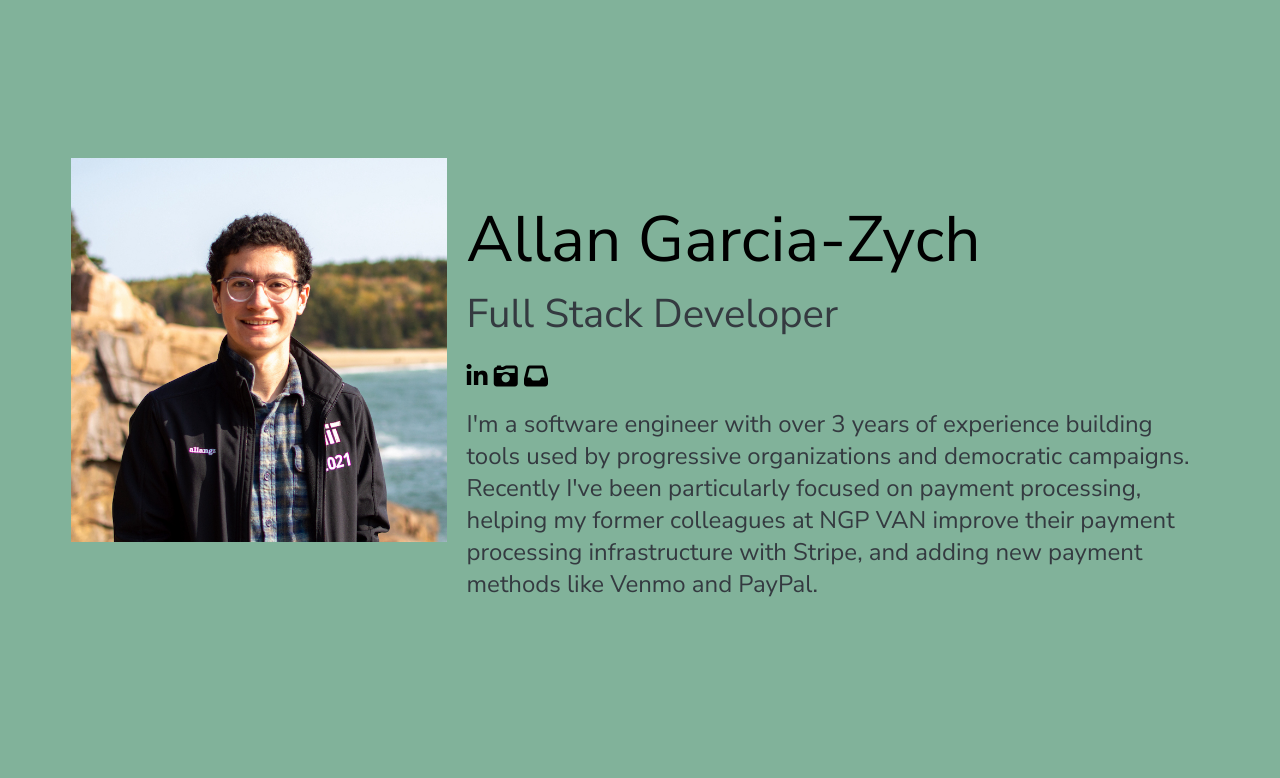
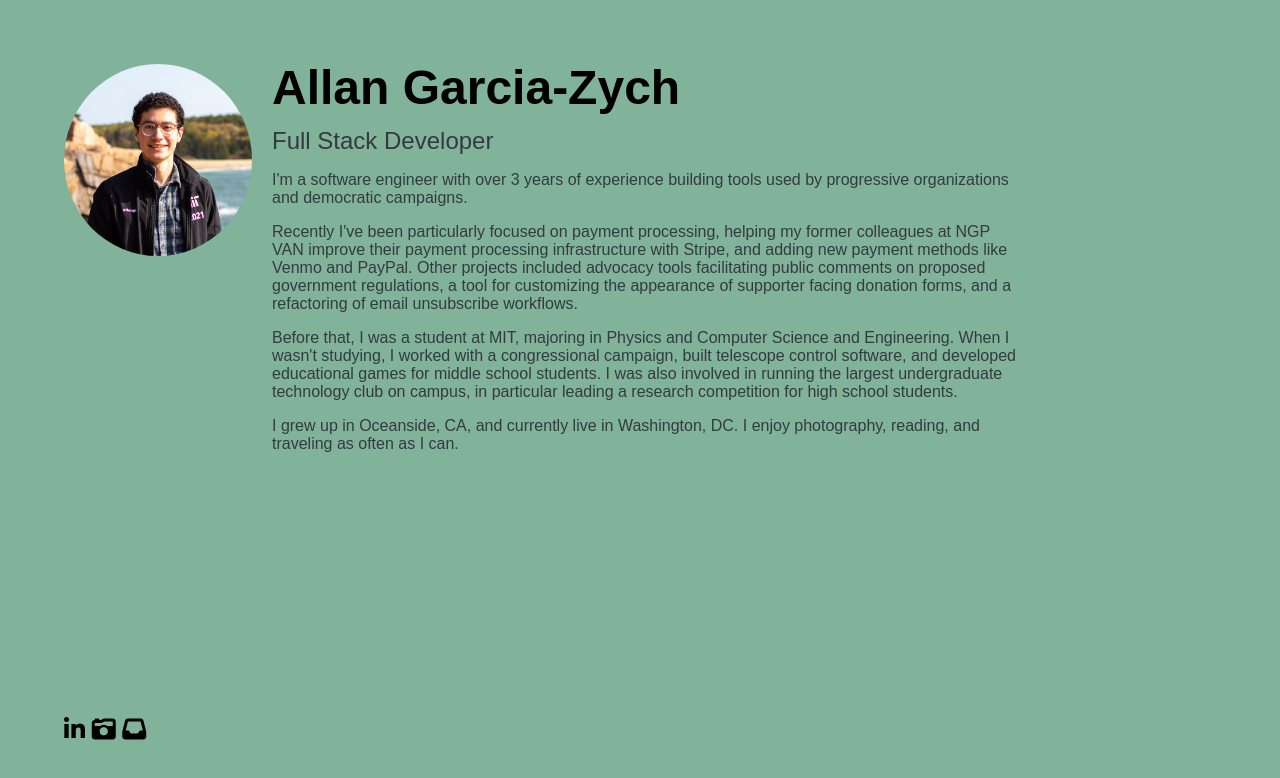
Before and after one commit to allanaz/allanaz.github.io, a plain HTML site: page index.html in a window 1280 px wide. Drawn offline with Linux system fonts and the light colour scheme; a web font is replaced by a local one.

Commit message:
new layout and write more about myself

```diff
--- a/index.html
+++ b/index.html
@@ -6,12 +6,20 @@
     <link rel="stylesheet" href="styles/main.css">
     <link rel="preconnect" href="https://fonts.googleapis.com">
     <link rel="preconnect" href="https://fonts.gstatic.com" crossorigin>
-    <link href="https://fonts.googleapis.com/css2?family=Nunito+Sans:ital,opsz,wght@0,6..12,200..1000;1,6..12,200..1000&display=swap" rel="stylesheet">
+    <link rel="preconnect" href="https://rsms.me/">
+    <link rel="stylesheet" href="https://rsms.me/inter/inter.css">
   </head>
   <body>
     <div id="landing">
-      <div id="profilePhoto">
-        <img src="images/agarciazychBio.jpg" alt="me">
+      <div id="profile">
+        <div id="profilePhoto">
+          <img src="images/agarciazychBio.jpg" alt="me">
+        </div>
+        <div id="connect">
+          <a href="https://www.linkedin.com/in/allangz"><span class="fa-brands fa-linkedin-in"></span></a>
+          <a href="https://www.instagram.com/partsvaguelyknown/"><span class="fa-solid fa-camera-retro"></span></a>
+          <a href="mailto:gzych.allan+contact@gmail.com"><span class="fa-solid fa-inbox"></span></a>
+        </div>
       </div>
       <div id="information">
         <div id="name">
@@ -20,15 +28,16 @@
         <div id="job">
           Full Stack Developer
         </div>
-        <div id="connect">
-          <a href="https://www.linkedin.com/in/allangz"><span class="fa-brands fa-linkedin-in"></span></a>
-          <a href="https://www.instagram.com/partsvaguelyknown/"><span class="fa-solid fa-camera-retro"></span></a>
-          <a href="mailto:gzych.allan+contact@gmail.com"><span class="fa-solid fa-inbox"></span></a>
-        </div>
         <div id="bio">
-          I'm a software engineer with over 3 years of experience building tools used by progressive organizations and democratic campaigns. Recently I've been
-          particularly focused on payment processing, helping my former colleagues at <a target="_blank" href="https://www.ngpvan.com">NGP VAN</a> improve their payment processing infrastructure with Stripe, and adding new
-          payment methods like Venmo and PayPal.
+          <p>I'm a software engineer with over 3 years of experience building tools used by progressive organizations and democratic campaigns.</p>
+          <p>Recently I've been particularly focused on payment processing, helping my former colleagues at <a target="_blank" href="https://www.ngpvan.com">NGP VAN</a> improve their payment processing infrastructure with Stripe, and adding new
+          payment methods like Venmo and PayPal. Other projects included advocacy tools facilitating public comments on proposed government regulations, a tool
+        for customizing the appearance of supporter facing donation forms, and a refactoring of email unsubscribe workflows.</p>
+          <p>Before that, I was a student at MIT, majoring in Physics and Computer Science and Engineering. When I wasn't studying, I worked with
+            a congressional campaign, built telescope control software, and developed educational games for middle school students. I was also involved
+            in running the largest undergraduate technology club on campus, in particular leading a research competition for high school students.
+          </p>
+          <p>I grew up in Oceanside, CA, and currently live in Washington, DC. I enjoy photography, reading, and traveling as often as I can. </p>
         </div>
       </div>
     </div>
--- a/styles/main.css
+++ b/styles/main.css
@@ -1,61 +1,72 @@
+:root {
+  font-family: Inter, sans-serif;
+  font-feature-settings: 'liga' 1, 'calt' 1; /* fix for Chrome */
+}
+@supports (font-variation-settings: normal) {
+  :root { font-family: InterVariable, sans-serif; }
+}
 
 html, body {
-  background-color: #81b29a
+  background-color: #81b29a;
+  height: 100%;
+  margin: 0;
 }
+
 img {
   object-fit: cover;
   width: 100%;
-  vertical-align: middle;
+  border-radius: 50%;
 }
 
 #landing {
   display: flex;
-  width: 90%;
-  height: auto;
+  align-items: stretch;
+  row-gap: 20px;
+  width: 75%;
+  height: 85%;
   padding-left: 5%;
-  padding-right: 5%;
+  padding-right: 20%;
+  padding-top: 5%;
 }
 
 #profilePhoto {
-  flex-basis: 33%;
-  margin: auto;
-  margin-top: 150px;
+  margin-top: 0;
+  min-width: 0;
+}
 
+#profile {
+  flex: 1 1 200px;
+  display: flex;
+  flex-direction: column;
 }
 
 #information {
-  flex-basis: 67%;
-  margin: auto auto auto 0;
+  flex: 4 1 800px;
+  margin-left: 20px
 }
 
 #name {
-  margin-top: 200px;
-  margin-left: 20px;
   width: 75%;
-  font-family: "Nunito Sans", sans-serif;
-  font-size: 64px;
+  font-size: 3rem;
+  font-weight: 700;
   line-height: 1em;
 }
 #job {
-  font-family: "Nunito Sans", sans-serif;
-  font-size: 40px;
+  font-size: 1.5rem;
+  font-weight: 500;
   margin-top: 15px;
-  margin-left: 20px;
   color: #343a40;
 }
 #connect {
-  font-family: "Nunito Sans", sans-serif;
-  margin-left: 20px;
-  margin-top: 20px;
   font-size: 24px;
+  margin-top: auto;
 }
 #bio {
-  font-family: "Nunito Sans", sans-serif;
-  font-size: 24px;
+  font-size: 1rem;
   margin-top: 15px;
-  margin-left: 20px;
   color: #343a40;
 }
+
 a {
   text-decoration: none;
   color: inherit;
```
